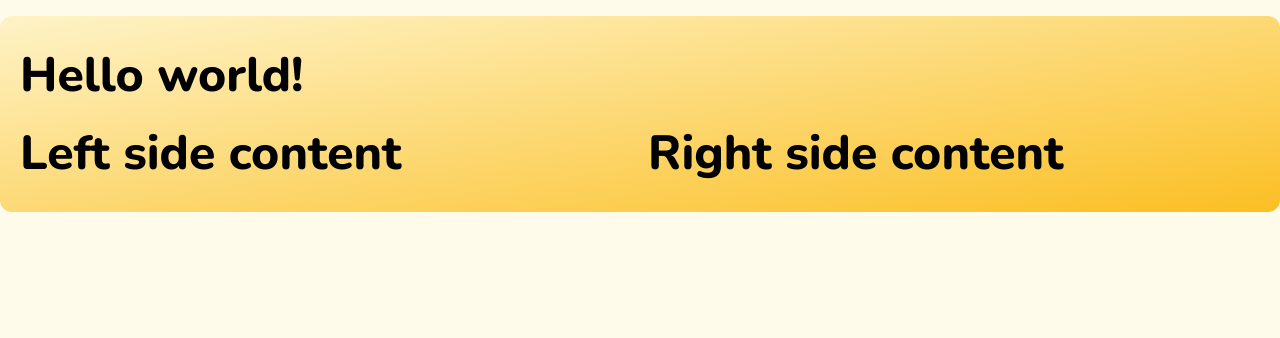
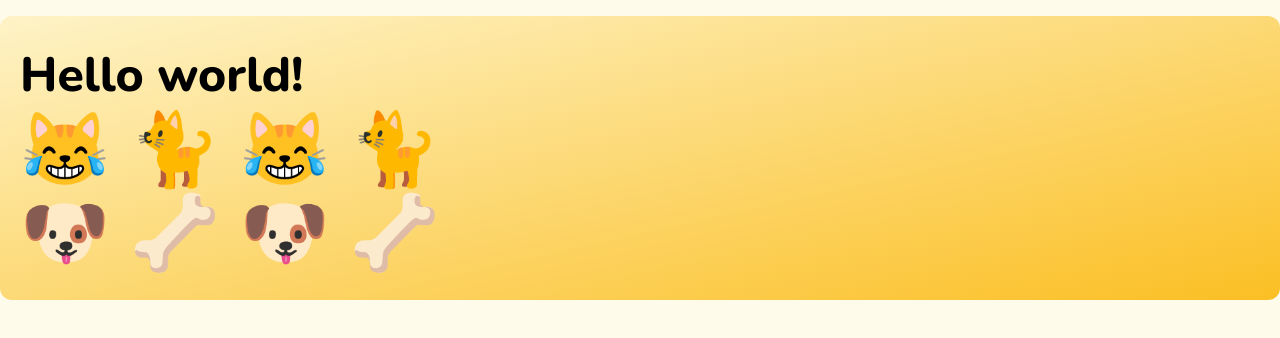
Before and after one commit to nicolechung/demo-react-children, a React (Vite) app: page / in a window 1280 px wide. Shown: the top 338 px of the page. Built offline with nearby package versions, Linux system fonts and the light colour scheme.

Commit message:
working on examples

```diff
--- a/src/App.js
+++ b/src/App.js
@@ -1,13 +1,17 @@
-// import { Cat } from './Cat'
-// import { Dog } from './Dog'
+import { Cat } from './Cat'
+import { Dog } from './Dog'
 import { Slots } from './Slots';
+import { JustChildren } from './JustChildren'
 import { Wrapper } from './Wrapper';
 
 export function App() {
   return (
     <Wrapper>
       Hello world!
-      <Slots  />
+      <JustChildren>
+        <Cat />
+        <Dog />
+      </JustChildren>
     </Wrapper>
   )
 }
--- a/src/Cat.js
+++ b/src/Cat.js
@@ -1,7 +1,7 @@
-export const Cat = ({className}) => (
+export const Cat = ({className, text}) => (
   <h2>
     <span role="img" aria-label="Cat" className={`text-7xl ${className ? className : ''}`}>
-      😹 🐈 😹 🐈
+      {text} 😹 🐈 😹 🐈
     </span>
   </h2>
 );
--- a/src/Dog.js
+++ b/src/Dog.js
@@ -1,7 +1,7 @@
-export const Dog = ({className}) => (
+export const Dog = ({className, text}) => (
   <h2>
     <span role="img" aria-label="Dog" className={`text-7xl ${className ? className : ''}`}>
-      🐶 🦴 🐶 🦴
+      {text} 🐶 🦴 🐶 🦴
     </span>
   </h2>
 );
--- /dev/null
+++ b/src/JustChildren.js
@@ -0,0 +1,12 @@
+import React from 'react';
+
+export const JustChildren = ({ children }) => {
+  return React.Children.map(children, child => {
+    return React.cloneElement(child)
+    }
+  )
+}
+
+JustChildren.defaultProps = {
+  __type: "JustChildren"
+};
--- a/src/Slots.js
+++ b/src/Slots.js
@@ -1,9 +1,13 @@
-export const Slots = ({left, right}) => (
+export const Slots = ({left, right}) => {
+  // to make react happy, switch to capitalize
+  const Left = left
+  const Right = right
+  return (
   <div class="grid grid-cols-2 gap-4">
-    <div>{left}</div>
-    <div>{right}</div>
+    <div><Left text="meeew" /></div>
+    <div><Right text="wuff" /></div>
   </div>
-);
+)}
 
 Slots.defaultProps = {
   __type: "Slots",
```
Also changed, not shown: img/default_empty_slots.png (added), img/slots.png (added).
